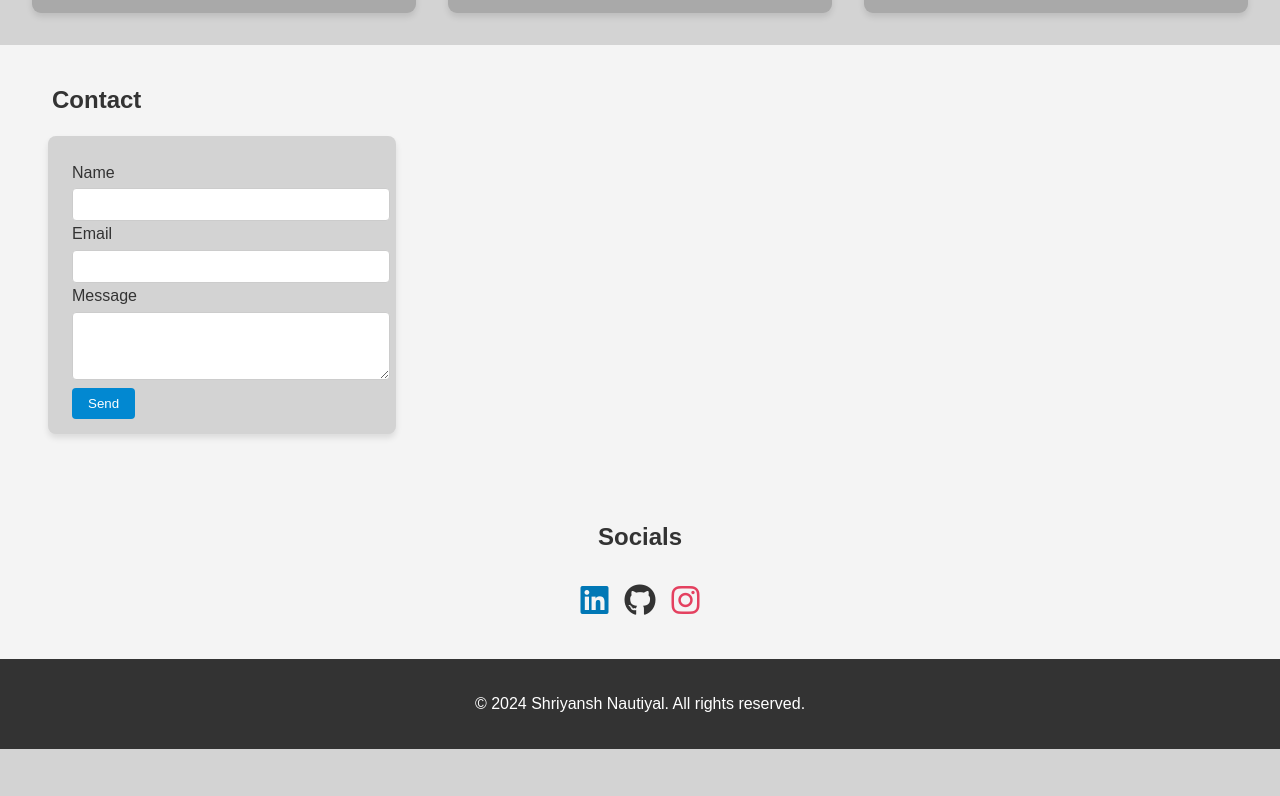
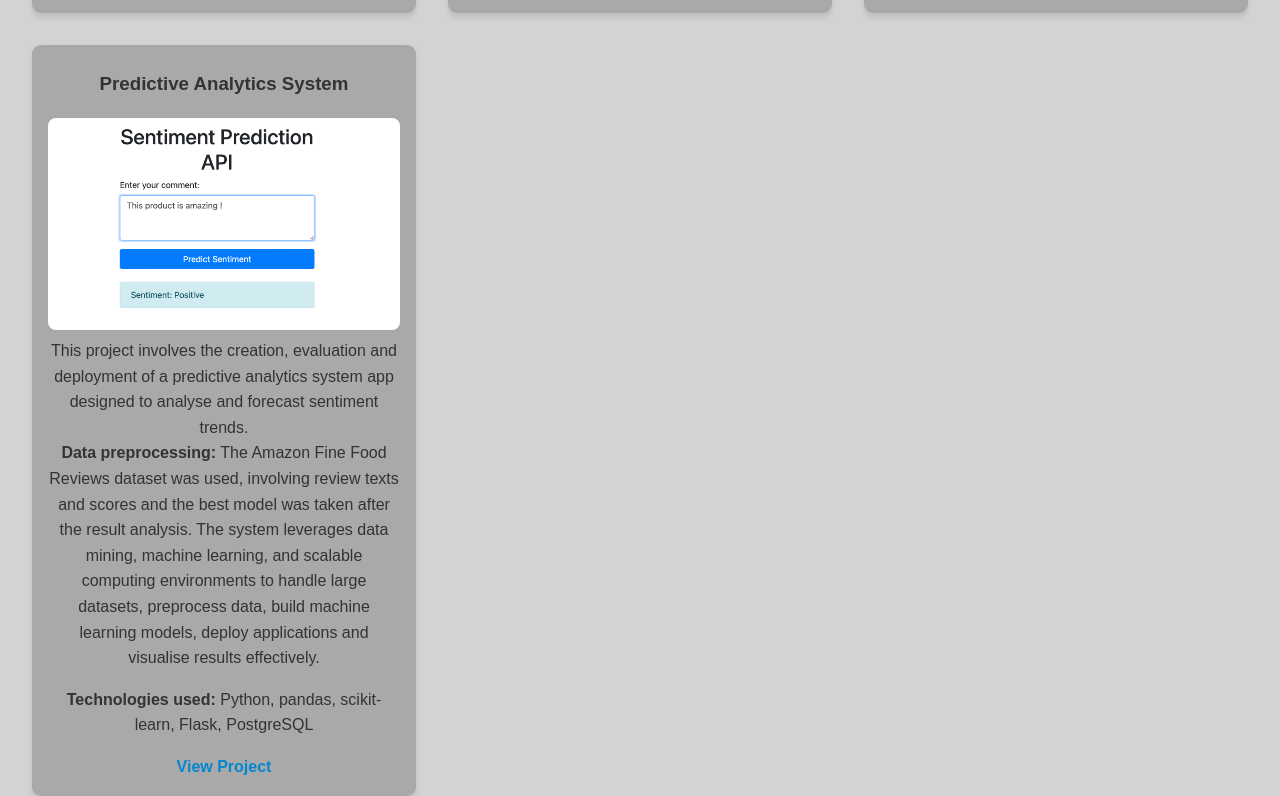
Before and after one commit to Madmax0011/My-Portfolio, a plain HTML site: page index.html in a window 1280 px wide. Shown: the part 2505-3301 px from the top of the page. Before the commit the page ends 3254 px from the top, so only its background shows below. Drawn offline with Linux system fonts and the light colour scheme.

Commit message:
Updated projects

```diff
--- a/index.html
+++ b/index.html
@@ -139,6 +139,20 @@
             <a href="https://github.com/Madmax0011/Greenhouse-Gas-Emission-Dashboard">View Project</a>
         </div>
 
+        <div class="project" style="height: auto; width: auto">
+            <h3>Predictive Analytics System</h3>
+            <img src="images/Sentiment Prediction.jpg">
+            <p>This project involves the creation, evaluation and deployment of a predictive analytics
+                system app designed to analyse and forecast sentiment trends.<br>
+                <strong>Data preprocessing:</strong> The Amazon Fine Food Reviews dataset was used,
+                involving review texts and scores and the best model was taken after the result analysis.
+                The system leverages data mining, machine learning, and scalable computing environments
+                to handle large datasets, preprocess data, build machine learning models, deploy applications
+                and visualise results effectively.</p>
+            <p><strong>Technologies used:</strong> Python, pandas, scikit-learn, Flask, PostgreSQL</p>
+            <a href="https://github.com/Madmax0011/Sentiment-analysis-system">View Project</a>
+        </div>
+
     </div>
 </section>
 
```
Also changed, not shown: images/Sentiment Prediction.jpg (added).
